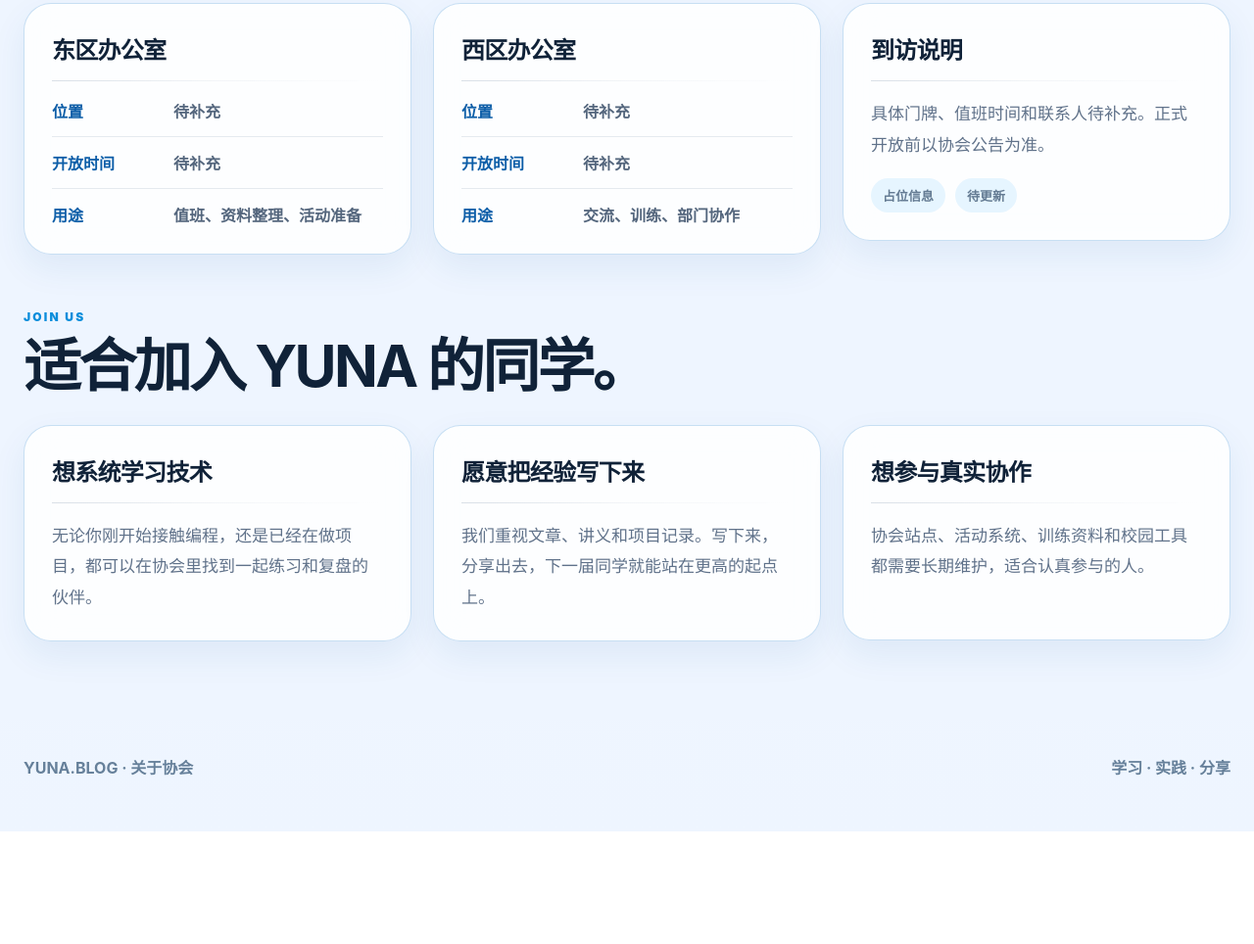
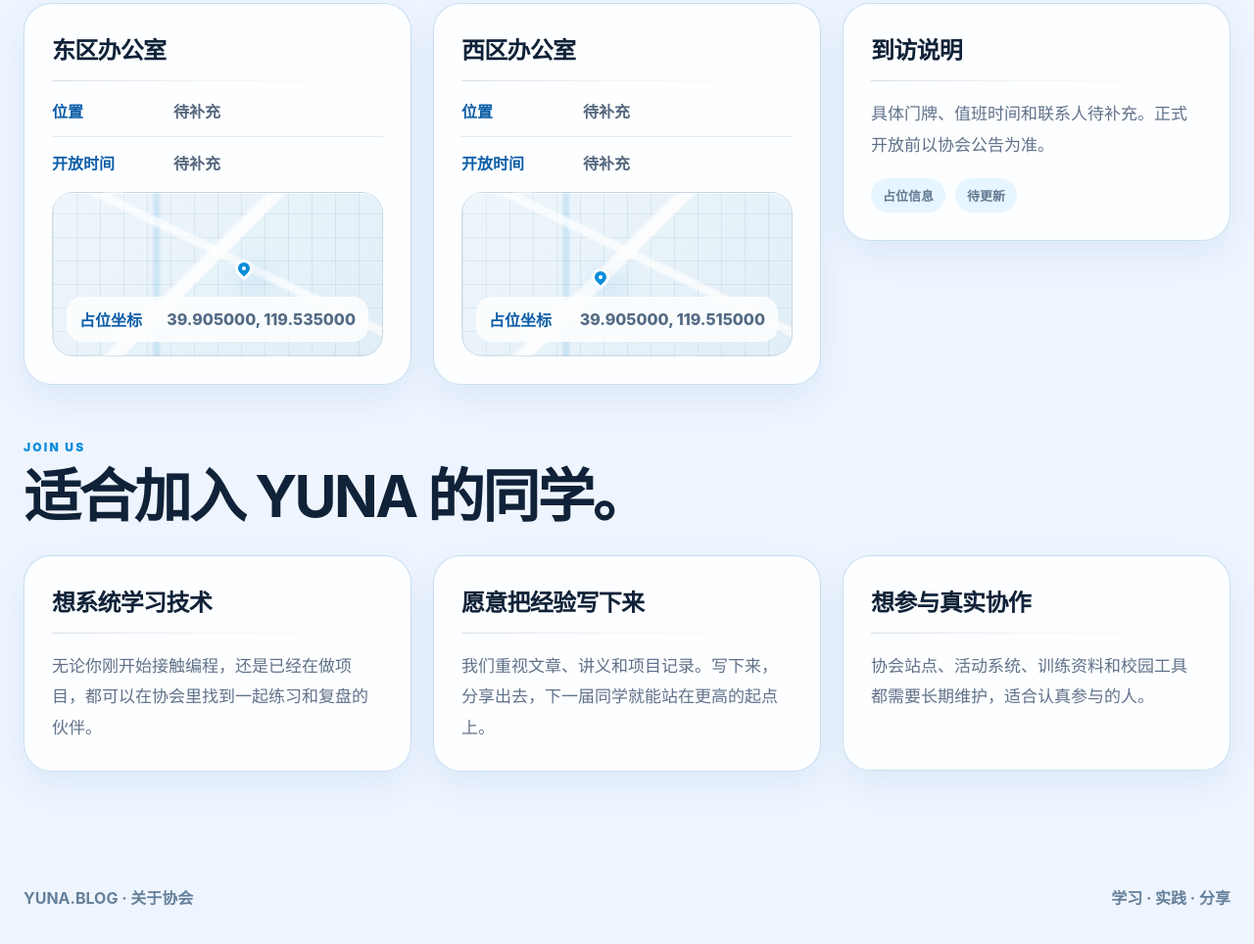
Before and after one commit to liugu2023/yuna.team-new, a website: page public/team.html in a window 1280 px wide. Shown: the part 1684-2648 px from the top of the page at 98% size. Before the commit the page ends 2533 px from the top, so only its background shows below. Drawn offline with Linux system fonts and the light colour scheme; no server answers.

Commit message:
Add office map placeholders

```diff
--- a/public/styles.css
+++ b/public/styles.css
@@ -535,6 +535,73 @@
     .page-main .service-strip .visual-card .pipeline-row:last-child{
       padding-bottom:0;
       border-bottom:0;
+    }
+    .office-map{
+      --pin-x:58%;
+      --pin-y:46%;
+      position:relative;
+      min-height:168px;
+      margin-top:18px;
+      border-radius:22px;
+      overflow:hidden;
+      border:1px solid rgba(124,143,166,.20);
+      background:
+        linear-gradient(135deg,transparent 0 43%,rgba(255,255,255,.82) 44% 47%,transparent 48%),
+        linear-gradient(26deg,transparent 0 55%,rgba(255,255,255,.70) 56% 58%,transparent 59%),
+        linear-gradient(90deg,transparent 0 30%,rgba(10,141,219,.13) 31% 32%,transparent 33%),
+        repeating-linear-gradient(0deg,rgba(38,88,126,.08) 0 1px,transparent 1px 24px),
+        repeating-linear-gradient(90deg,rgba(38,88,126,.08) 0 1px,transparent 1px 24px),
+        linear-gradient(135deg,#eef6fb,#e1eef7);
+      box-shadow:inset 0 1px 0 rgba(255,255,255,.78);
+    }
+    .office-map.is-west{
+      --pin-x:42%;
+      --pin-y:52%;
+    }
+    .office-map-marker{
+      position:absolute;
+      left:var(--pin-x);
+      top:var(--pin-y);
+      width:18px;
+      height:18px;
+      border-radius:50% 50% 50% 0;
+      background:#0a8ddb;
+      border:3px solid #fff;
+      box-shadow:0 12px 28px rgba(10,141,219,.30);
+      transform:translate(-50%,-50%) rotate(-45deg);
+    }
+    .office-map-marker::after{
+      content:"";
+      position:absolute;
+      inset:4px;
+      border-radius:50%;
+      background:#fff;
+    }
+    .office-map-label{
+      position:absolute;
+      left:14px;
+      right:14px;
+      bottom:14px;
+      display:flex;
+      align-items:center;
+      justify-content:space-between;
+      gap:12px;
+      padding:10px 12px;
+      border-radius:16px;
+      background:rgba(255,255,255,.78);
+      border:1px solid rgba(255,255,255,.58);
+      color:#526a84;
+      font-weight:850;
+      backdrop-filter:blur(10px);
+    }
+    .office-map-label strong{
+      color:var(--deep);
+      white-space:nowrap;
+    }
+    .office-map-label span{
+      min-width:0;
+      overflow-wrap:anywhere;
+      text-align:right;
     }
     @media(max-width:1100px){
       .page-hero{
--- a/public/team.html
+++ b/public/team.html
@@ -119,7 +119,13 @@
         <div class="pipeline">
           <div class="pipeline-row"><strong>位置</strong><span>待补充</span></div>
           <div class="pipeline-row"><strong>开放时间</strong><span>待补充</span></div>
-          <div class="pipeline-row"><strong>用途</strong><span>值班、资料整理、活动准备</span></div>
+        </div>
+        <div class="office-map is-east" data-lat="39.905000" data-lng="119.535000" aria-label="东区办公室固定坐标地图">
+          <span class="office-map-marker" aria-hidden="true"></span>
+          <div class="office-map-label">
+            <strong>占位坐标</strong>
+            <span>39.905000, 119.535000</span>
+          </div>
         </div>
       </article>
       <article class="visual-card reveal">
@@ -127,7 +133,13 @@
         <div class="pipeline">
           <div class="pipeline-row"><strong>位置</strong><span>待补充</span></div>
           <div class="pipeline-row"><strong>开放时间</strong><span>待补充</span></div>
-          <div class="pipeline-row"><strong>用途</strong><span>交流、训练、部门协作</span></div>
+        </div>
+        <div class="office-map is-west" data-lat="39.905000" data-lng="119.515000" aria-label="西区办公室固定坐标地图">
+          <span class="office-map-marker" aria-hidden="true"></span>
+          <div class="office-map-label">
+            <strong>占位坐标</strong>
+            <span>39.905000, 119.515000</span>
+          </div>
         </div>
       </article>
       <article class="visual-card reveal">
```
